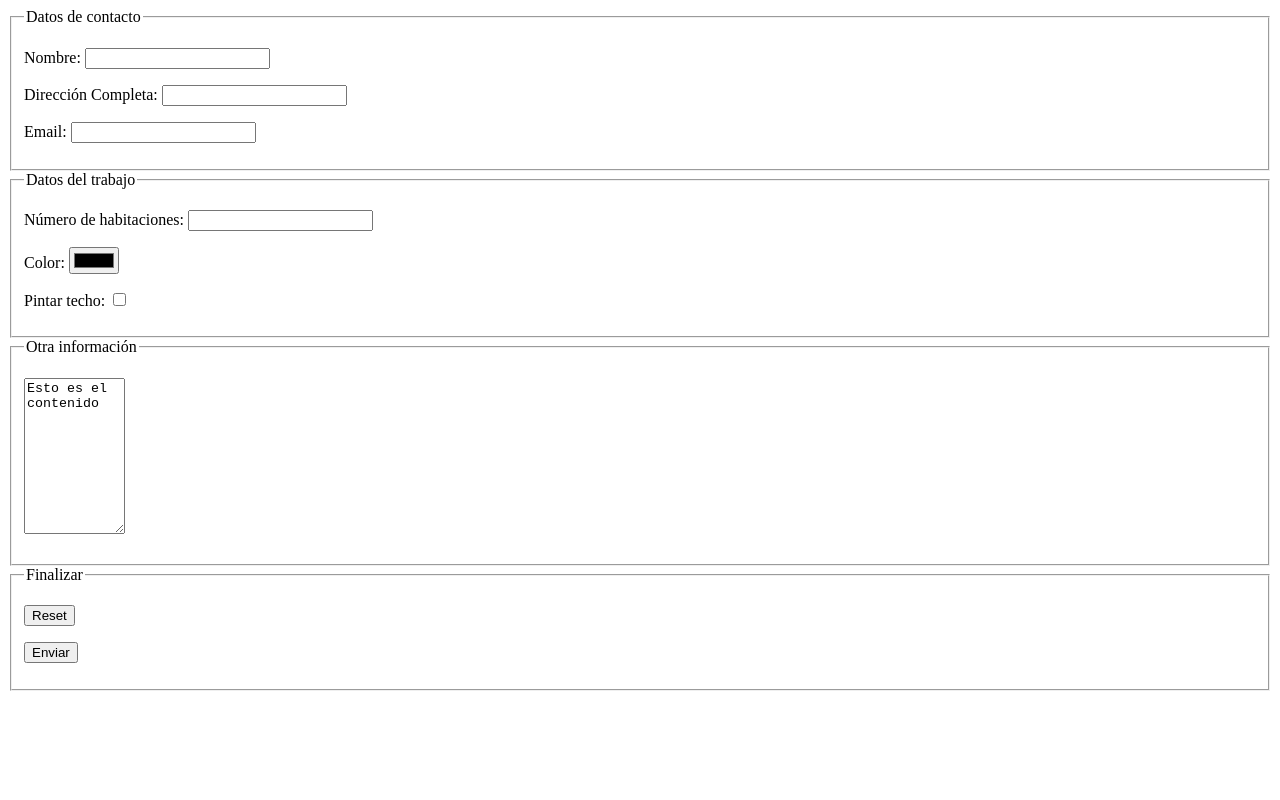
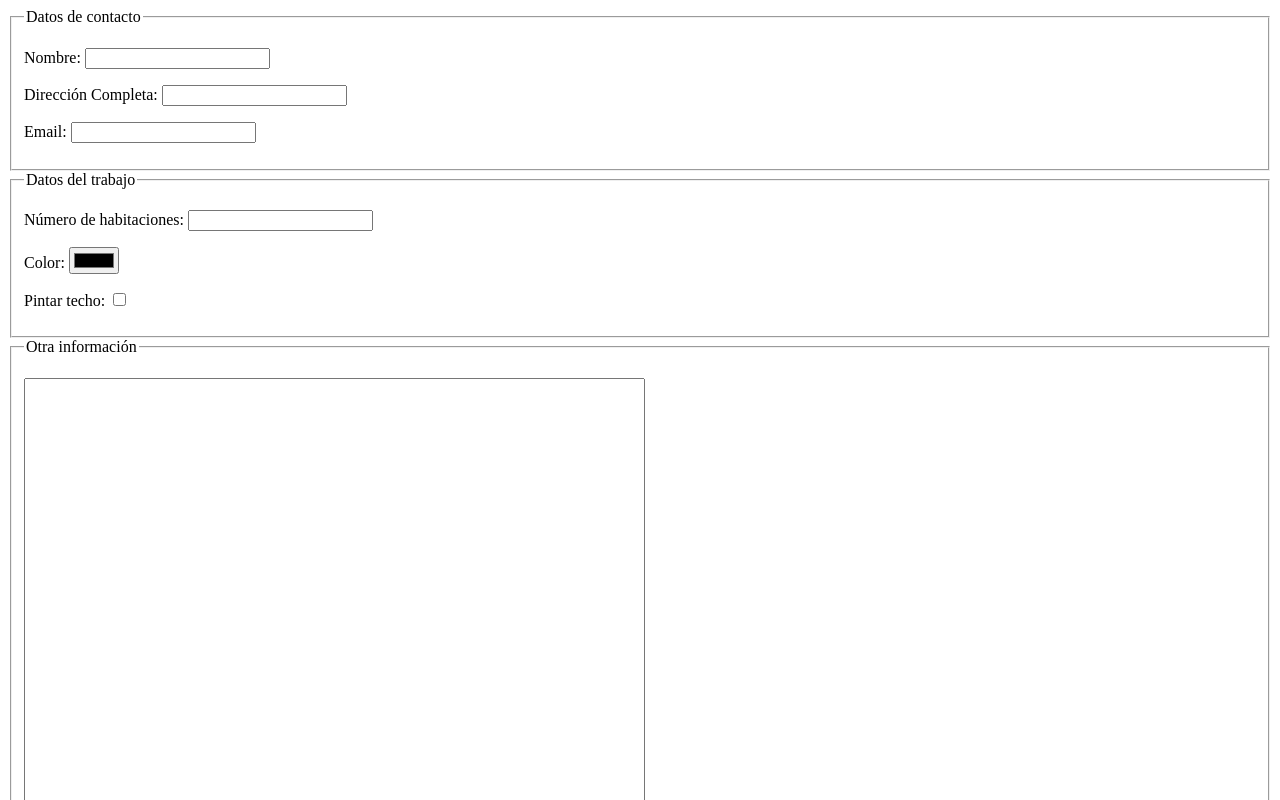
Before and after one commit to Adri4K/SMRV-AW, a plain HTML site: page HTML/Ejercicio17/Ejercicio17.html in a window 1280 px wide. Shown: the top 800 px of the page. Drawn offline with Linux system fonts and the light colour scheme.

Commit message:
Update Ejercicio17.html

```diff
--- a/HTML/Ejercicio17/Ejercicio17.html
+++ b/HTML/Ejercicio17/Ejercicio17.html
@@ -46,7 +46,7 @@
           <fieldset>
               <legend>Otra información</legend>
               <p>
-              <textarea rows="10" cols="10">Esto es el contenido</textarea>
+              <textarea rows="50" cols="75"></textarea>
               </p>
           </fieldset>
 
```
